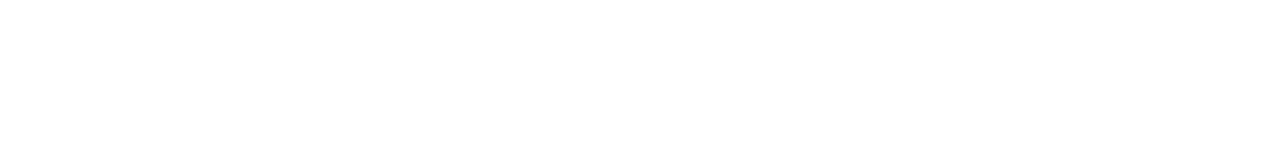
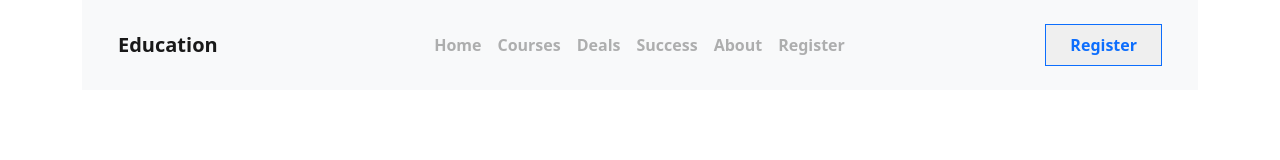
Before and after one commit to mehedihasanmurad/Assignment-Project03, a plain HTML site: page index.html in a window 1280 px wide. Drawn offline with nearby package versions, Linux system fonts and the light colour scheme.

Commit message:
navbar added

```diff
--- a/index.html
+++ b/index.html
@@ -8,6 +8,44 @@
     <link href="https://cdn.jsdelivr.net/npm/bootstrap@5.2.0/dist/css/bootstrap.min.css" rel="stylesheet" integrity="sha384-gH2yIJqKdNHPEq0n4Mqa/HGKIhSkIHeL5AyhkYV8i59U5AR6csBvApHHNl/vI1Bx" crossorigin="anonymous">
   </head>
   <body>
+    <!-- header start -->
+    <header class="container">
+        <nav class="navbar navbar-expand-lg bg-light p-4">
+            <div class="container">
+              <a class="navbar-brand fw-bold" href="#">Education</a>
+              <button class="navbar-toggler" type="button" data-bs-toggle="collapse" data-bs-target="#navbarSupportedContent" aria-controls="navbarSupportedContent" aria-expanded="false" aria-label="Toggle navigation">
+                <span class="navbar-toggler-icon"></span>
+              </button>
+              <div class="collapse navbar-collapse" id="navbarSupportedContent">
+                <ul class="navbar-nav mx-auto mb-2 mb-lg-0">
+                  <li class="nav-item">
+                    <a class="nav-link disabled fw-bold" aria-current="page" href="#">Home</a>
+                  </li>
+                  <li class="nav-item">
+                    <a class="nav-link disabled fw-bold" href="#">Courses</a>
+                  </li>
+                  <li class="nav-item">
+                    <a class="nav-link disabled fw-bold">Deals</a>
+                  </li>
+                  <li class="nav-item">
+                    <a class="nav-link disabled fw-bold">Success</a>
+                  </li>
+                  <li class="nav-item">
+                    <a class="nav-link disabled fw-bold">About</a>
+                  </li>
+                  <li class="nav-item fw-bold">
+                    <a class="nav-link disabled">Register</a>
+                  </li>
+                </ul>
+                <button class="border border-primary text-primary py-2 px-4 fw-bold" type="submit">Register</button>
+              </div>
+            </div>
+          </nav>
+            <!-- carousel start -->
+
+            <!-- carousel end -->
+    </header>
+    <!-- header end -->
 
     <!-- Bootstrap js link -->
     <script src="https://cdn.jsdelivr.net/npm/bootstrap@5.2.0/dist/js/bootstrap.bundle.min.js" integrity="sha384-A3rJD856KowSb7dwlZdYEkO39Gagi7vIsF0jrRAoQmDKKtQBHUuLZ9AsSv4jD4Xa" crossorigin="anonymous"></script>
```
